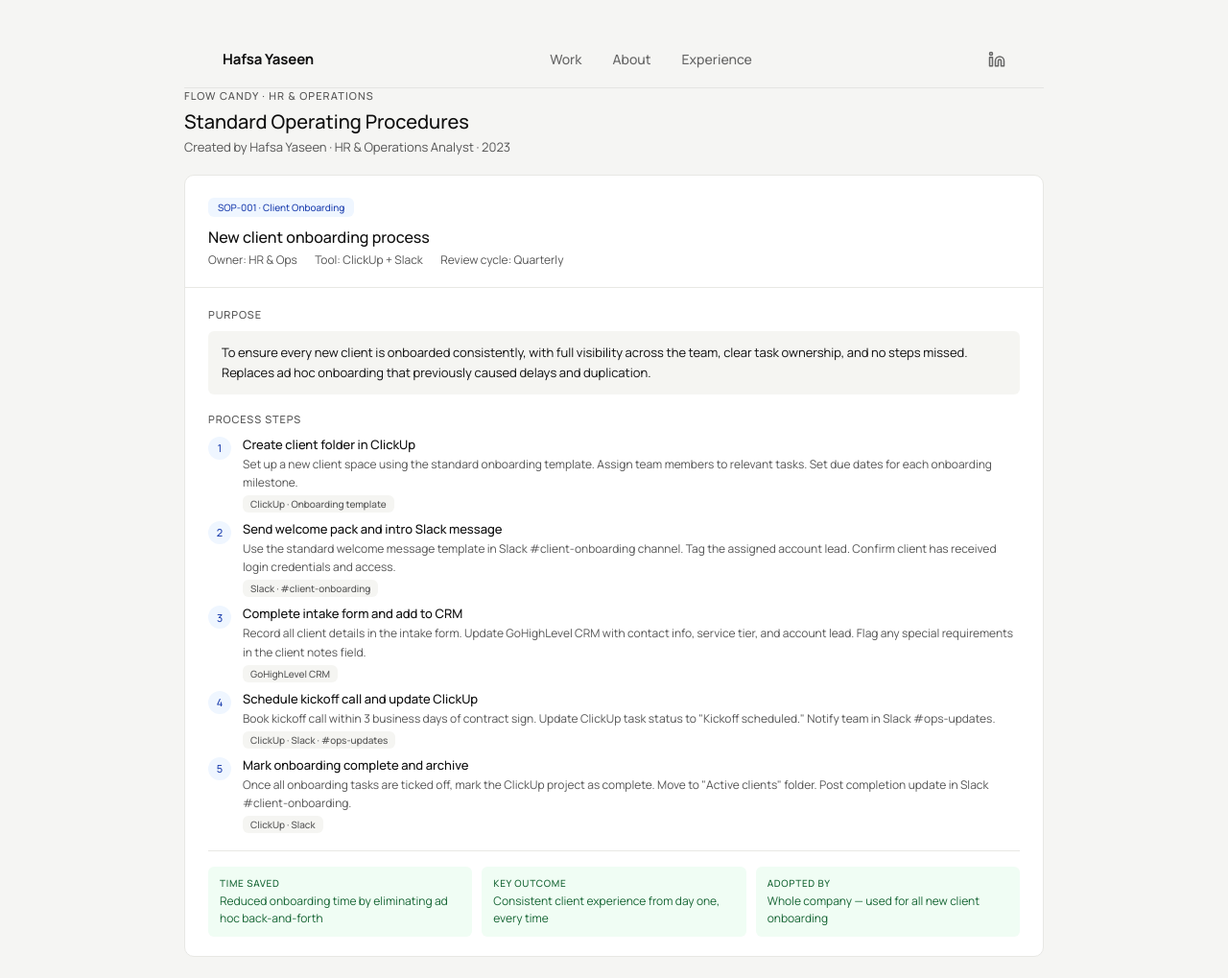
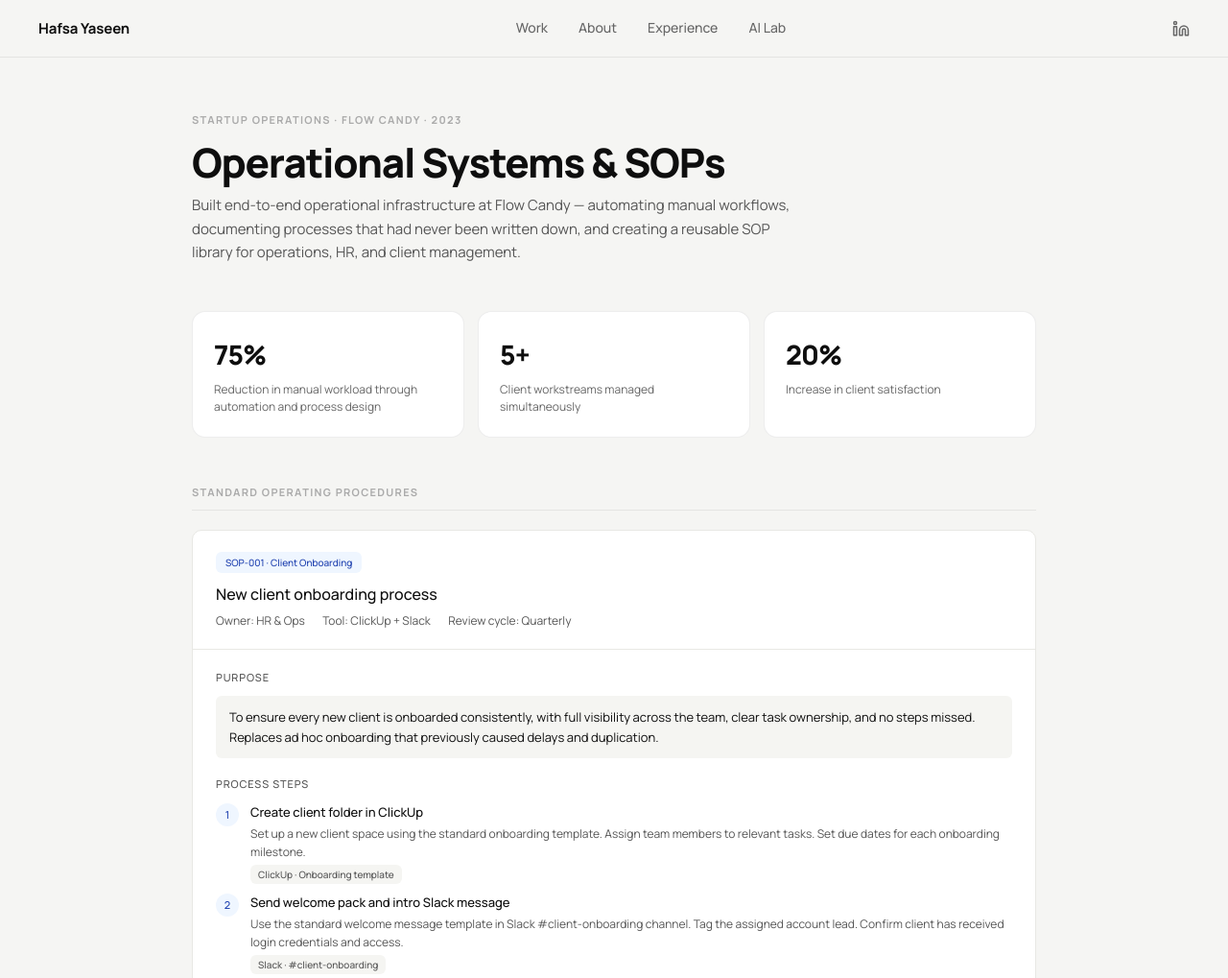
Before and after one commit to hafsayaseenhy99-cmd/portfolio, a plain HTML site: page flowcandy-sops.html in a window 1280 px wide. Shown: the top 1019 px of the page at 96% size. Drawn offline with Linux system fonts and the light colour scheme.

Commit message:
Merge SOP templates into Flow Candy case study, remove separate SOP card

```diff
--- a/flowcandy-sops.html
+++ b/flowcandy-sops.html
@@ -3,12 +3,12 @@
 <head>
 <meta charset="UTF-8">
 <meta name="viewport" content="width=device-width, initial-scale=1.0">
-<title>Flow Candy SOPs — Hafsa Yaseen</title>
+<title>Flow Candy — Operational Systems & SOPs — Hafsa Yaseen</title>
 <link rel="preconnect" href="https://fonts.googleapis.com">
 <link href="https://fonts.googleapis.com/css2?family=Manrope:wght@400;500;600;700;800&display=swap" rel="stylesheet">
+<link rel="stylesheet" href="style.css">
 <style>
 :root {
-  --font-sans: 'Manrope', sans-serif;
   --color-background-primary: #ffffff;
   --color-background-secondary: #f5f5f2;
   --color-background-info: #eff6ff;
@@ -20,17 +20,32 @@
   --color-text-tertiary: #999;
   --color-text-info: #1e40af;
   --color-text-warning: #92400e;
-  --color-text-success: #166534;
+  --color-text-success: #166634;
   --color-text-danger: #991b1b;
-  --color-border-primary: #c0c0b8;
+  --color-border-tertiary: #e8e8e4;
   --color-border-secondary: #d0d0c8;
-  --color-border-tertiary: #e8e8e4;
   --border-radius-lg: 10px;
   --border-radius-md: 6px;
 }
 *{box-sizing:border-box;margin:0;padding:0;}
-body{font-family:var(--font-sans,'Manrope',sans-serif);background:#f5f5f3;padding:32px;max-width:960px;margin:0 auto;}
-.sop{background:var(--color-background-primary);border:0.5px solid var(--color-border-tertiary);border-radius:var(--border-radius-lg);margin-bottom:24px;overflow:hidden;}
+body{font-family:'Manrope',sans-serif;background:#f5f5f3;-webkit-font-smoothing:antialiased;}
+
+.page{max-width:960px;margin:0 auto;padding:56px 40px 96px;}
+.page-label{font-size:11px;font-weight:700;text-transform:uppercase;letter-spacing:0.12em;color:#aaa;margin-bottom:12px;}
+.page-title{font-size:clamp(28px,4vw,42px);font-weight:800;letter-spacing:-0.03em;line-height:1.1;color:#0e0e0e;margin-bottom:10px;}
+.page-sub{font-size:15px;color:#555;line-height:1.65;margin-bottom:48px;max-width:640px;}
+
+/* Stats */
+.stats-row{display:grid;grid-template-columns:repeat(3,1fr);gap:14px;margin-bottom:48px;}
+.stat-box{background:#fff;border:1px solid rgba(0,0,0,0.07);border-radius:14px;padding:22px;}
+.stat-num{font-size:28px;font-weight:800;color:#0e0e0e;letter-spacing:-0.03em;}
+.stat-lbl{font-size:12px;color:#666;margin-top:5px;line-height:1.5;}
+
+/* Section headers */
+.sec-label{font-size:11px;font-weight:700;color:#aaa;text-transform:uppercase;letter-spacing:0.12em;margin-bottom:20px;padding-bottom:10px;border-bottom:1px solid rgba(0,0,0,0.07);}
+
+/* SOPs */
+.sop{background:var(--color-background-primary);border:0.5px solid var(--color-border-tertiary);border-radius:var(--border-radius-lg);margin-bottom:20px;overflow:hidden;}
 .sop-header{padding:20px 24px;border-bottom:0.5px solid var(--color-border-tertiary);}
 .sop-badge{display:inline-block;font-size:10px;font-weight:500;padding:3px 10px;border-radius:var(--border-radius-md);margin-bottom:10px;}
 .sop-title{font-size:16px;font-weight:500;color:var(--color-text-primary);margin-bottom:4px;}
@@ -48,46 +63,48 @@ body{font-family:var(--font-sans,'Manrope',sans-serif);background:#f5f5f3;paddin
 .step-title{font-size:13px;font-weight:500;color:var(--color-text-primary);margin-bottom:2px;}
 .step-body{font-size:12px;color:var(--color-text-secondary);line-height:1.6;}
 .step-tool{display:inline-block;font-size:10px;font-weight:500;padding:2px 8px;border-radius:var(--border-radius-md);margin-top:4px;background:var(--color-background-secondary);color:var(--color-text-secondary);}
-.tags{display:flex;flex-wrap:wrap;gap:6px;}
-.tag{font-size:11px;padding:3px 10px;border-radius:var(--border-radius-md);border:0.5px solid var(--color-border-secondary);color:var(--color-text-secondary);}
-.two-col{display:grid;grid-template-columns:1fr 1fr;gap:12px;}
-.info-item{background:var(--color-background-secondary);border-radius:var(--border-radius-md);padding:12px;}
-.info-label{font-size:10px;font-weight:500;color:var(--color-text-tertiary);text-transform:uppercase;letter-spacing:0.07em;margin-bottom:4px;}
-.info-val{font-size:12px;color:var(--color-text-primary);line-height:1.5;}
 .divider{height:0.5px;background:var(--color-border-tertiary);margin:16px 0;}
 .outcome-row{display:flex;gap:10px;margin-top:10px;}
 .outcome{flex:1;background:var(--color-background-success);border-radius:var(--border-radius-md);padding:10px 12px;}
 .outcome-label{font-size:10px;font-weight:500;color:var(--color-text-success);text-transform:uppercase;letter-spacing:0.07em;margin-bottom:3px;}
 .outcome-val{font-size:12px;color:var(--color-text-success);line-height:1.5;}
-.site-nav{position:sticky;top:0;z-index:100;height:60px;background:#f5f5f3;display:flex;align-items:center;justify-content:space-between;padding:0 40px;border-bottom:1px solid rgba(0,0,0,0.07);font-family:'Manrope',sans-serif;}
-.site-nav-logo{font-weight:700;font-size:15px;letter-spacing:-0.01em;color:#0e0e0e;text-decoration:none;}
-.site-nav-center{display:flex;gap:32px;}
-.site-nav-link{font-size:14px;font-weight:500;color:#666;transition:color 0.18s;text-decoration:none;}
-.site-nav-link:hover{color:#0e0e0e;}
-.site-nav-right{display:flex;gap:16px;align-items:center;}
-.site-nav-icon{color:#666;transition:color 0.18s;display:flex;align-items:center;text-decoration:none;}
-.site-nav-icon:hover{color:#0e0e0e;}
+
+@media(max-width:640px){
+  .page{padding:40px 20px 72px;}
+  .stats-row{grid-template-columns:1fr 1fr;}
+}
 </style>
+</head>
+<body>
 
-<nav class="site-nav">
-  <a class="site-nav-logo" href="/">Hafsa Yaseen</a>
-  <div class="site-nav-center">
-    <a href="/#work" class="site-nav-link">Work</a>
-    <a href="/about.html" class="site-nav-link">About</a>
-    <a href="/experience.html" class="site-nav-link">Experience</a>
+<nav class="nav">
+  <a class="nav-logo" href="index.html">Hafsa Yaseen</a>
+  <div class="nav-center">
+    <a href="index.html#work" class="nav-link">Work</a>
+    <a href="about.html" class="nav-link">About</a>
+    <a href="experience.html" class="nav-link">Experience</a>
+    <a href="ai-projects.html" class="nav-link">AI Lab</a>
   </div>
-  <div class="site-nav-right">
-    <a class="site-nav-icon" href="https://www.linkedin.com/in/-hafsa-yaseen/" target="_blank" rel="noopener" aria-label="LinkedIn">
+  <div class="nav-right">
+    <a class="nav-icon" href="https://www.linkedin.com/in/-hafsa-yaseen/" target="_blank" rel="noopener" aria-label="LinkedIn">
       <svg width="18" height="18" viewBox="0 0 24 24" fill="none" stroke="currentColor" stroke-width="2" stroke-linecap="round" stroke-linejoin="round"><path d="M16 8a6 6 0 0 1 6 6v7h-4v-7a2 2 0 0 0-2-2 2 2 0 0 0-2 2v7h-4v-7a6 6 0 0 1 6-6z"/><rect x="2" y="9" width="4" height="12"/><circle cx="4" cy="4" r="2"/></svg>
     </a>
   </div>
 </nav>
 
-<div style="margin-bottom:20px;">
-  <div style="font-size:11px;font-weight:500;color:var(--color-text-secondary);text-transform:uppercase;letter-spacing:0.1em;margin-bottom:6px;">Flow Candy · HR &amp; Operations</div>
-  <div style="font-size:20px;font-weight:500;color:var(--color-text-primary);margin-bottom:4px;">Standard Operating Procedures</div>
-  <div style="font-size:13px;color:var(--color-text-secondary);">Created by Hafsa Yaseen · HR &amp; Operations Analyst · 2023</div>
+<div class="page">
+
+  <div class="page-label">Startup operations · Flow Candy · 2023</div>
+  <h1 class="page-title">Operational Systems & SOPs</h1>
+  <p class="page-sub">Built end-to-end operational infrastructure at Flow Candy — automating manual workflows, documenting processes that had never been written down, and creating a reusable SOP library for operations, HR, and client management.</p>
+
+  <div class="stats-row">
+    <div class="stat-box"><div class="stat-num">75%</div><div class="stat-lbl">Reduction in manual workload through automation and process design</div></div>
+    <div class="stat-box"><div class="stat-num">5+</div><div class="stat-lbl">Client workstreams managed simultaneously</div></div>
+    <div class="stat-box"><div class="stat-num">20%</div><div class="stat-lbl">Increase in client satisfaction</div></div>
   </div>
+
+  <div class="sec-label">Standard operating procedures</div>
 
   <div class="sop">
     <div class="sop-header">
@@ -310,4 +327,22 @@ body{font-family:var(--font-sans,'Manrope',sans-serif);background:#f5f5f3;paddin
       </div>
     </div>
   </div>
-</body></html>
+
+</div>
+
+<footer class="site-footer">
+  <div class="footer-l">
+    <span class="footer-name">Hafsa Yaseen</span>
+    <span class="footer-role">Operations &amp; Project Coordination · London</span>
+  </div>
+  <div class="footer-r">
+    <a href="about.html">About</a>
+    <a href="experience.html">Experience</a>
+    <a href="ai-projects.html">AI Lab</a>
+    <a href="https://www.linkedin.com/in/-hafsa-yaseen/" target="_blank" rel="noopener">LinkedIn ↗</a>
+    <a href="mailto:hafsayaseen@gmail.com">Email ↗</a>
+  </div>
+</footer>
+
+</body>
+</html>
```
Also changed, not shown: index.html (+1 -17 lines). Lines whose indentation alone changed are shown as unchanged.
